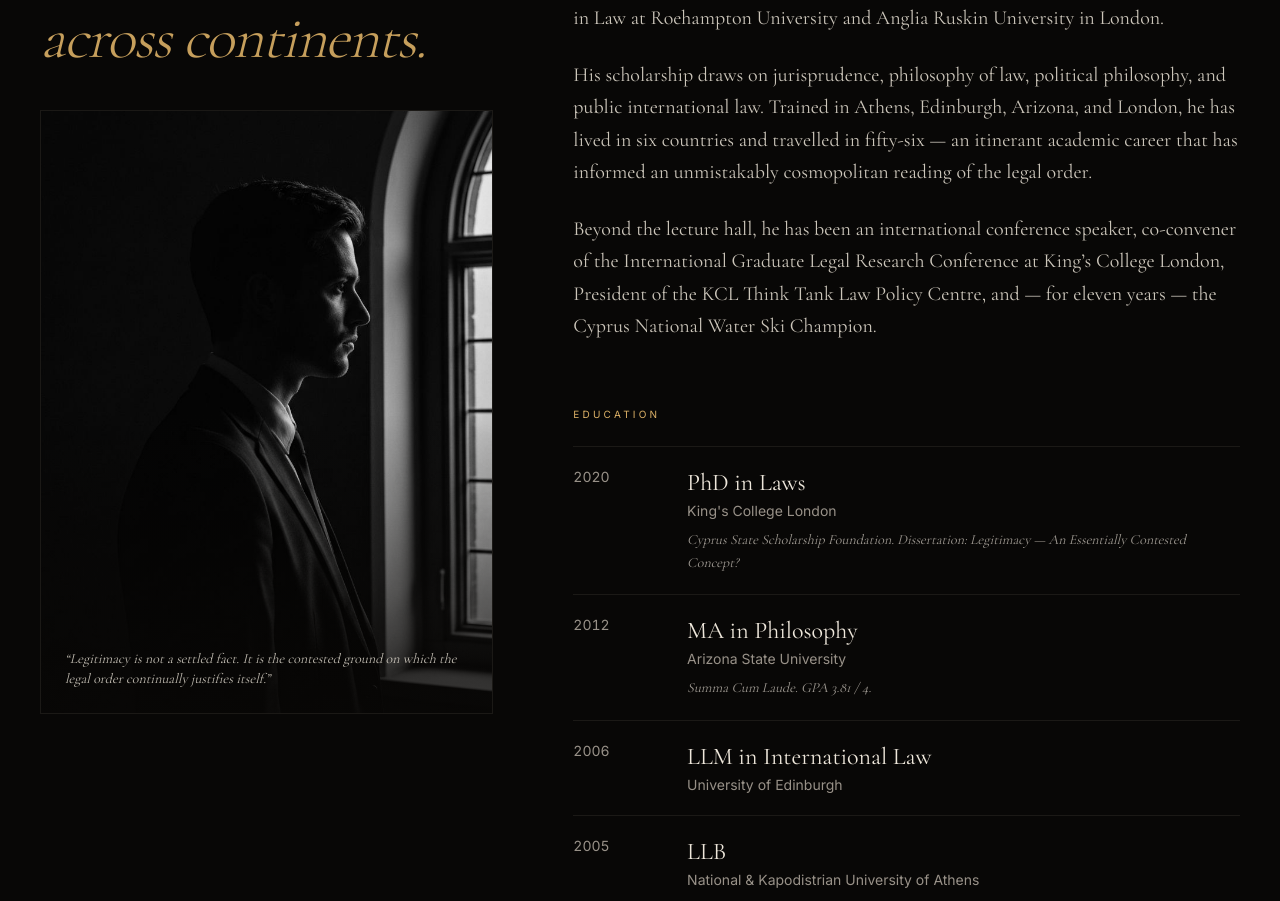
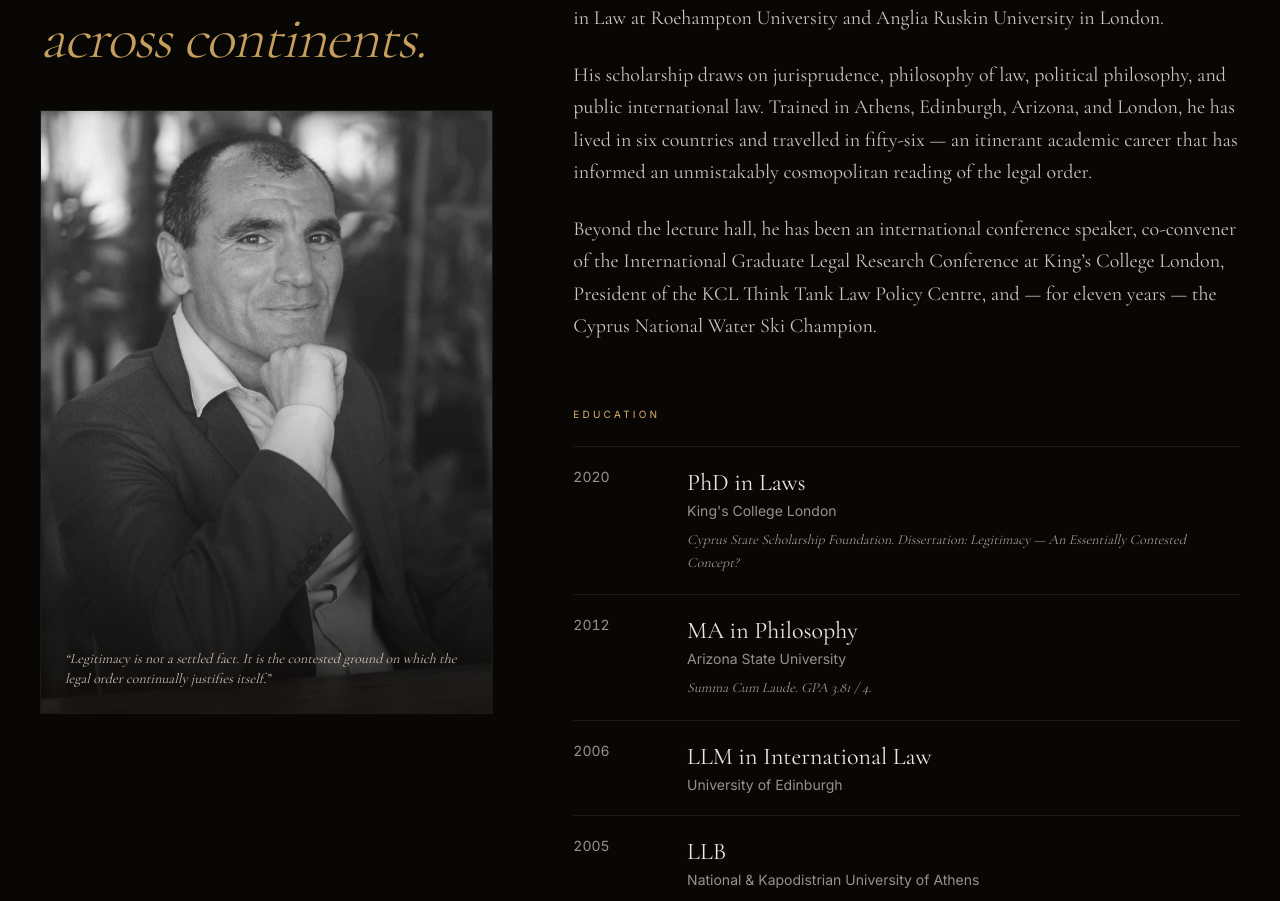
Before and after one commit to christoforosioannidis/v0-christoforosioannidis-com, a Next.js app: page / in a window 1280 px wide. Shown: the part 1083-1984 px from the top of the page. Built offline with nearby package versions, Linux system fonts and the light colour scheme.

Commit message:
Add portrait photo to About section

```diff
--- a/components/about.tsx
+++ b/components/about.tsx
@@ -53,11 +53,11 @@ export function About() {
 
             <div className="relative mt-10 aspect-[3/4] w-full overflow-hidden border border-border/60">
               <Image
-                src="/portrait-silhouette.jpg"
-                alt="Editorial portrait silhouette"
+                src="/portrait.jpg"
+                alt="Portrait of Dr. Christoforos Ioannidis"
                 fill
                 sizes="(min-width: 1024px) 40vw, 100vw"
-                className="object-cover grayscale"
+                className="object-cover object-top grayscale"
               />
               <div className="absolute inset-0 bg-gradient-to-t from-background/80 via-transparent to-transparent" />
               <div className="absolute bottom-6 left-6 right-6">
```
Also changed, not shown: public/portrait.jpg (added).
